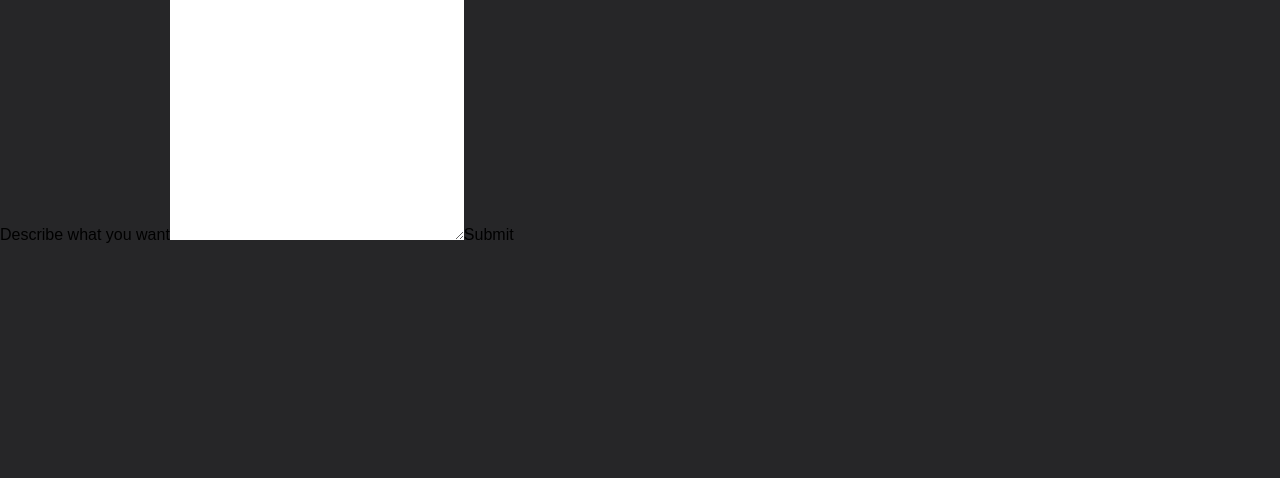
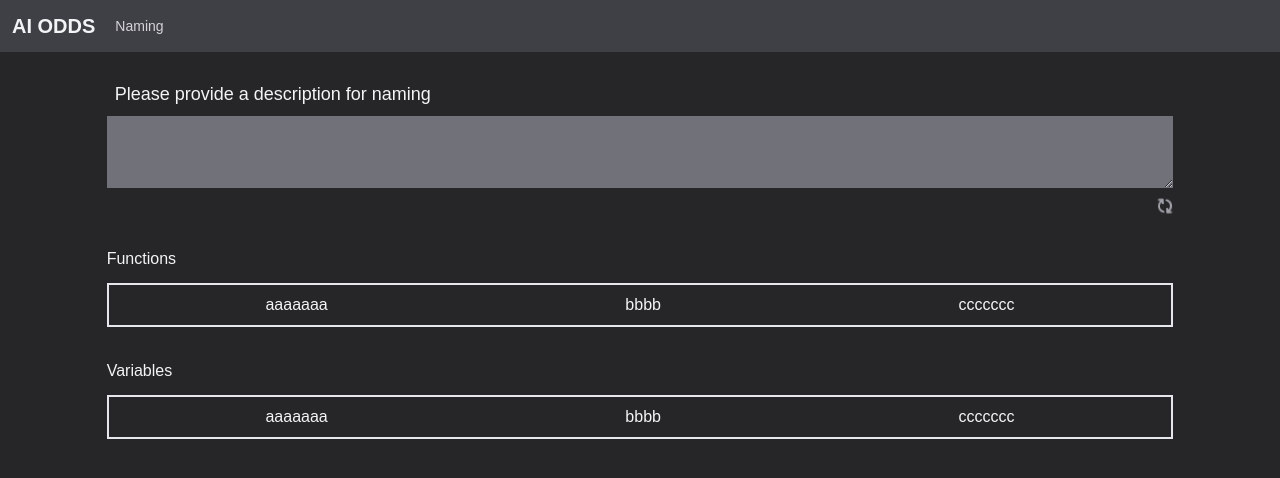
Before and after one commit to Mingyu3/ai-odds, a Next.js app: page / in a window 1280 px wide. Shown: the top 478 px of the page. Built offline with nearby package versions, Linux system fonts and the light colour scheme.

Commit message:
make basic construction

```diff
--- a/pages/index.tsx
+++ b/pages/index.tsx
@@ -1,6 +1,23 @@
 import Head from 'next/head';
+import React from 'react';
+import { FontAwesomeIcon } from '@fortawesome/react-fontawesome';
+import { faSync } from '@fortawesome/free-solid-svg-icons';
 
 export default function Home() {
+	function copyHandler(e: React.MouseEvent<HTMLParagraphElement>) {
+		const paragraph = e.target as HTMLParagraphElement;
+		const text = paragraph.innerHTML;
+
+		navigator.clipboard
+			.writeText(text)
+			.then(() => {
+				console.log('copied');
+			})
+			.catch((error) => {
+				console.error('copy error: ' + error);
+			});
+	}
+
 	return (
 		<>
 			<Head>
@@ -12,12 +29,70 @@ export default function Home() {
 				<meta name='viewport' content='width=device-width, initial-scale=1' />
 				<link rel='icon' href='/favicon.ico' />
 			</Head>
-			<main>
-				<label>
-					Describe what you want
-					<textarea name='description' cols={30} rows={10}></textarea>
-				</label>
-				<button>Submit</button>
+			<header className='p-3 bg-zinc-700 text-gray-100 flex items-center'>
+				<h1 className='text-xl font-bold mr-5'>AI ODDS</h1>
+				<nav>
+					<ul className='text-sm text-zinc-300 hover:text-zinc-400 cursor-pointer transition duration-150 ease-out'>
+						<li>Naming</li>
+					</ul>
+				</nav>
+			</header>
+
+			<main className='flex flex-col items-center mt-5'>
+				<div className='w-10/12'>
+					<label className='mb-5'>
+						<p className='p-2 text-lg text-gray-100'>
+							Please provide a description for naming
+						</p>
+						<textarea
+							className='bg-zinc-500 text-zinc-100 w-full'
+							name='description'
+							rows={3}></textarea>
+					</label>
+					<div className='text-right'>
+						<button className='text-zinc-400 w-4 '>
+							<FontAwesomeIcon icon={faSync} spin />
+						</button>
+					</div>
+				</div>
+				<div className='w-10/12 text-gray-100 mt-4'>
+					<h3 className='py-3'>Functions</h3>
+					<div className='flex flex-row justify-around border-2 p-2'>
+						<p
+							className='cursor-copy hover:text-zinc-400 transition duration-150 ease-out'
+							onClick={copyHandler}>
+							aaaaaaa
+						</p>
+						<p
+							className='cursor-copy hover:text-zinc-400 transition duration-150 ease-out'
+							onClick={copyHandler}>
+							bbbb
+						</p>
+						<p
+							className='cursor-copy hover:text-zinc-400 transition duration-150 ease-out'
+							onClick={copyHandler}>
+							ccccccc
+						</p>
+					</div>
+					<h3 className='py-3 mt-5'>Variables</h3>
+					<div className='flex flex-row justify-around border-2 p-2'>
+						<p
+							className='cursor-copy hover:text-zinc-400 transition duration-150 ease-out'
+							onClick={copyHandler}>
+							aaaaaaa
+						</p>
+						<p
+							className='cursor-copy hover:text-zinc-400 transition duration-150 ease-out'
+							onClick={copyHandler}>
+							bbbb
+						</p>
+						<p
+							className='cursor-copy hover:text-zinc-400 transition duration-150 ease-out'
+							onClick={copyHandler}>
+							ccccccc
+						</p>
+					</div>
+				</div>
 			</main>
 		</>
 	);
```
